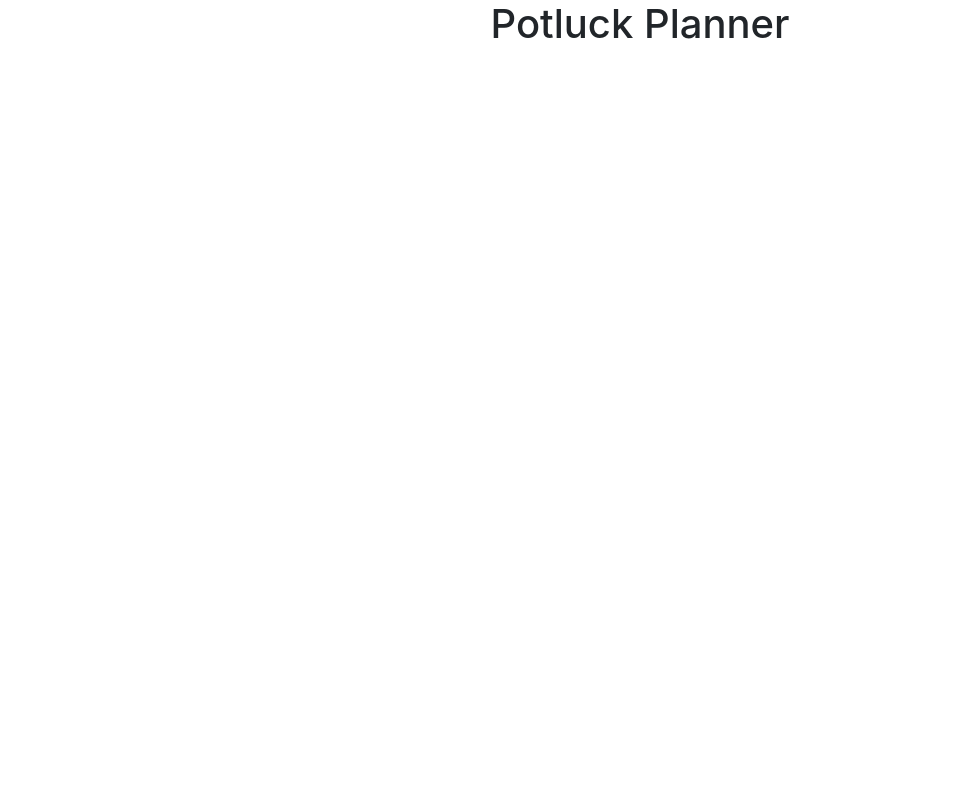
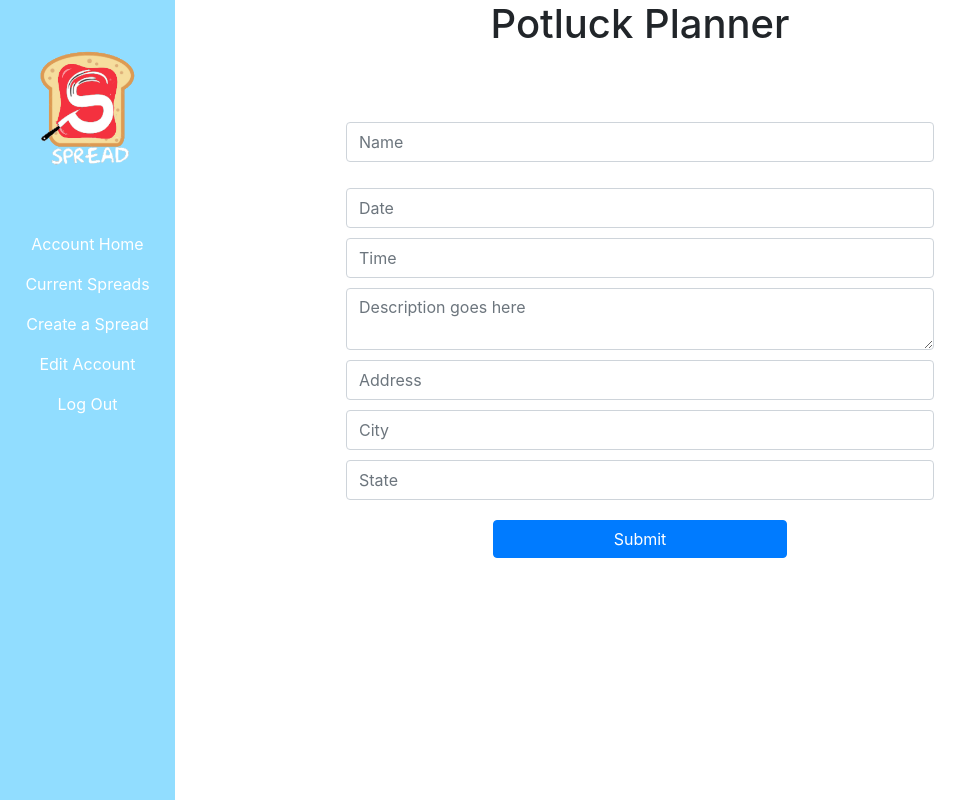
Before and after one commit to Spread-Potluck-Planner/FrontEnd, a React (Create React App) app: page /user/1/add-event in a window 1280 px wide. Shown: the whole page, without its empty margins (0-971 px from the left). Built offline with nearby package versions, Linux system fonts and the light colour scheme; sample sign-in values are in the browser's storage.

Commit message:
Added form

```diff
--- a/src/App.css
+++ b/src/App.css
@@ -47,3 +47,19 @@
   display: flex;
   justify-content: space-between;
 }
+
+.add-event-container {
+  display: flex;
+  flex-direction: column;
+  width: 600px;
+  padding: 1%;
+  margin-top: 50px;
+}
+.add-event-container input {
+  height: 40px;
+  margin-top: 10px;
+}
+.add-event-container textarea {
+  height: 100px;
+  margin-top: 10px;
+}
--- a/src/App.js
+++ b/src/App.js
@@ -5,6 +5,7 @@ import Organizer_Home from './components/Organizer_Home'
 import Login from './components/Login'
 import Register from './components/Register'
 import Dashboard from './components/Dashboard'
+import AddNewEvent from './components/AddNewEvent'
 
 function App() {
   return (
@@ -17,6 +18,7 @@ function App() {
       <Route exact path='/' component={Login} />
       <Route path='/register' component={Register} />
       <PrivateRoute exact path='/user/:id' component={Dashboard} />
+      <PrivateRoute exact path='/user/:id/add-event' component={AddNewEvent} />
     </div>
     </Router>
   );
--- a/src/components/AddNewEvent.js
+++ b/src/components/AddNewEvent.js
@@ -1,5 +1,8 @@
 import React from 'react';
 import { useForm } from 'react-hook-form';
+import {Button, FormGroup,Label, Input, Textarea} from 'reactstrap'
+
+import Navigation from './Navigation'
 
 const AddNewEvent = () => {
     const { register, handleSubmit, errors } = useForm();
@@ -7,17 +10,29 @@ const AddNewEvent = () => {
     console.log(errors);
 
     return (
-        <form onSubmit={handleSubmit(onSubmit)}>
-          <input type="text" placeholder="Name" name="Name" ref={register({required: true, maxLength: 80})} />
-          <input type="text" placeholder="Date" name="Date" ref={register({required: true, maxLength: 100})} />
-          <input type="text" placeholder="Time" name="Time" ref={register({required: true, maxLength: 10})} />
-          <textarea name="Description" ref={register({required: true})} />
-          <input type="text" placeholder="Address" name="Address" ref={register({required: true})} />
-          <input type="text" placeholder="City" name="City" ref={register({required: true})} />
-          <input type="text" placeholder="State" name="State" ref={register({required: true})} />
+        <div className='dashboard'>
+            <Navigation />
+            <div className='dashboard-cards'>
+            <form onSubmit={handleSubmit(onSubmit)} className='add-event-container'>
+                <FormGroup>
+                <Input type="text" placeholder="Name" name="Name" ref={register({required: true, maxLength: 80})    } />
+                </FormGroup>
+                <Input type="text" placeholder="Date" name="Date" ref={register({required: true, maxLength: 100})   } />
+                <Input type="text" placeholder="Time" name="Time" ref={register({required: true, maxLength: 10})    } />
+                <Input type='textarea' placeholder="Description goes here" name="Description" ref={register({required: true})} />
+                <Input type="text" placeholder="Address" name="Address" ref={register({required: true})} />
+                <Input type="text" placeholder="City" name="City" ref={register({required: true})} />
+                <Input type="text" placeholder="State" name="State" ref={register({required: true})} />
 
-          <input type="submit" />
-        </form>
+                <Button color ='primary' type="submit" style={{width:'50%', margin: '20px auto 20px auto', }}>Submit</Button>
+            </form>
+
+
+
+
+         </div>
+        </div>
+
       );
     }
 
```
